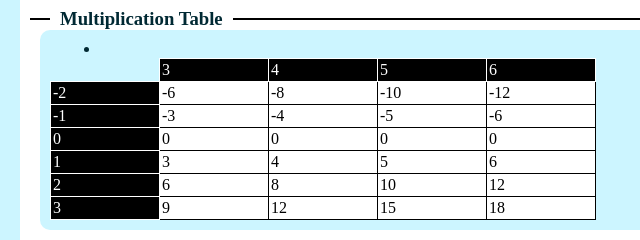
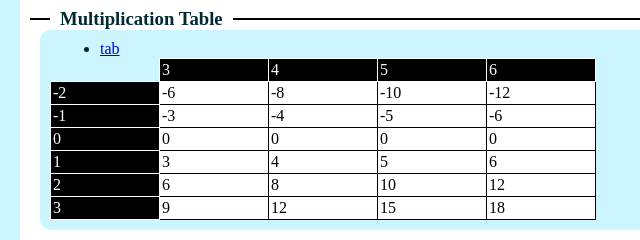
Before and after one commit to beck-peterson/gui1, a plain HTML site: page gui1/hw8/index.html in a window 1280 px wide. Shown: the part 210-450 px from the top of the page, 0-640 px from the left. Drawn offline with nearby package versions, Linux system fonts and the light colour scheme; files that its build step writes are made by us from their sources; no server answers.

Commit message:
added tab name

```diff
--- a/gui1/hw8/index.html
+++ b/gui1/hw8/index.html
@@ -87,7 +87,7 @@
         <div class="padded">
             <div id="tabs">
                 <ul>
-                    <li><a href="#tabs-1"></a></li>
+                    <li><a href="#tabs-1">tab</a></li>
                 </ul>
             </div>
             <div id="tabs-1">
```
